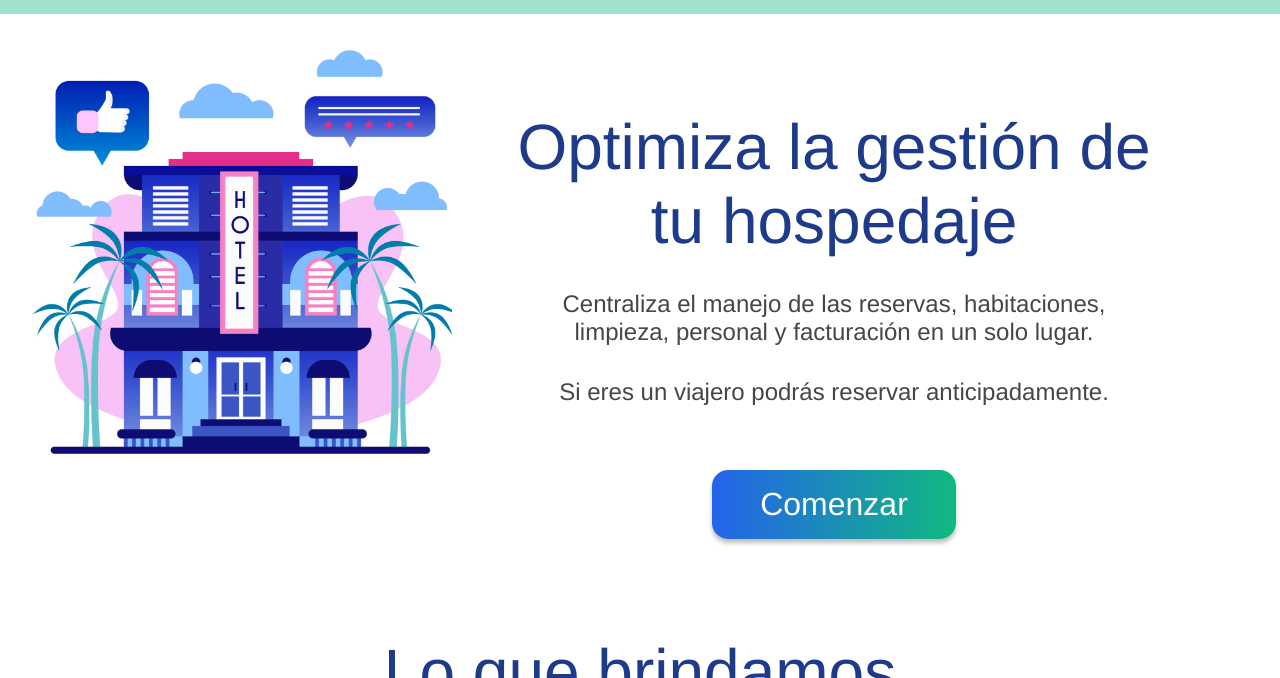
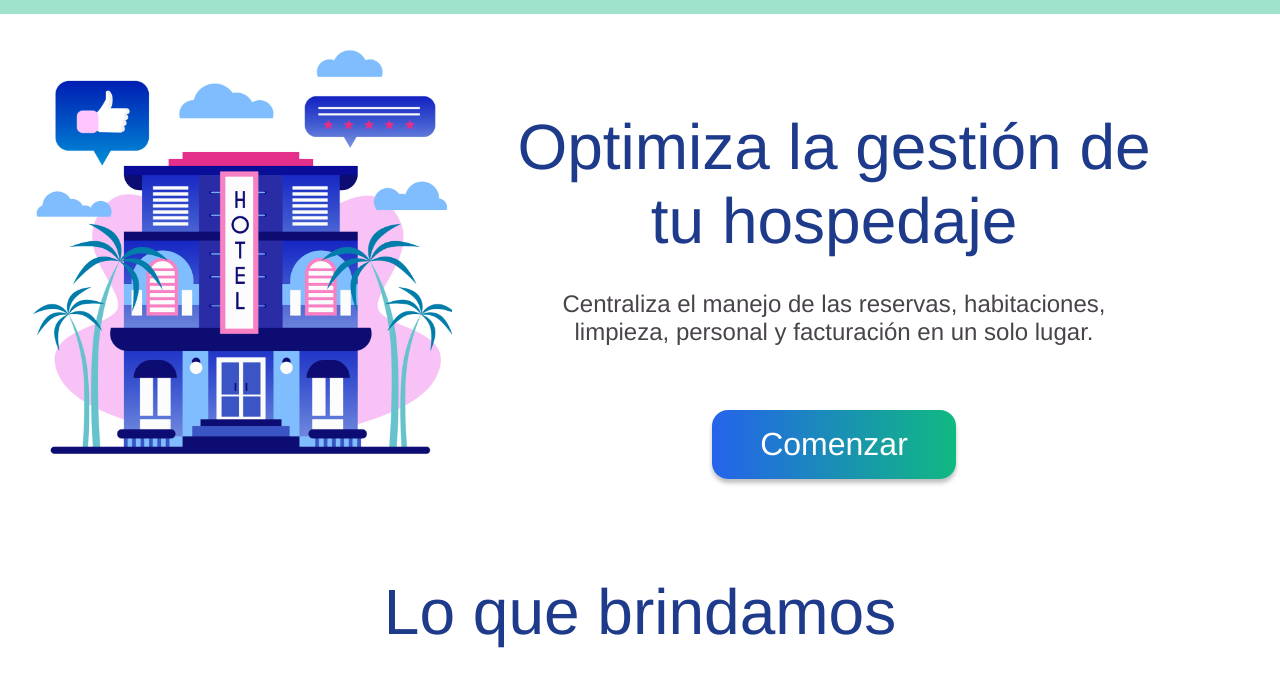
Before and after one commit to SENIT-Aplicaciones-Web/senit-landing-page, a plain HTML site: page index.html in a window 1280 px wide. Shown: the part 107-785 px from the top of the page. Drawn offline with Linux system fonts and the light colour scheme.

Commit message:
fix: removed guest cta

```diff
--- a/index.html
+++ b/index.html
@@ -76,10 +76,6 @@
                     <h3 data-i18n="hero.description.hotel">
                         Centraliza el manejo de las reservas, habitaciones, limpieza, personal
                         y facturación en un solo lugar.
-                    </h3>
-
-                    <h3 data-i18n="hero.description.guest">
-                        Si eres un viajero podrás reservar anticipadamente.
                     </h3>
 
                     <a id="hero-cta" data-i18n="hero.cta" href="#suscription-plans-section">
```
